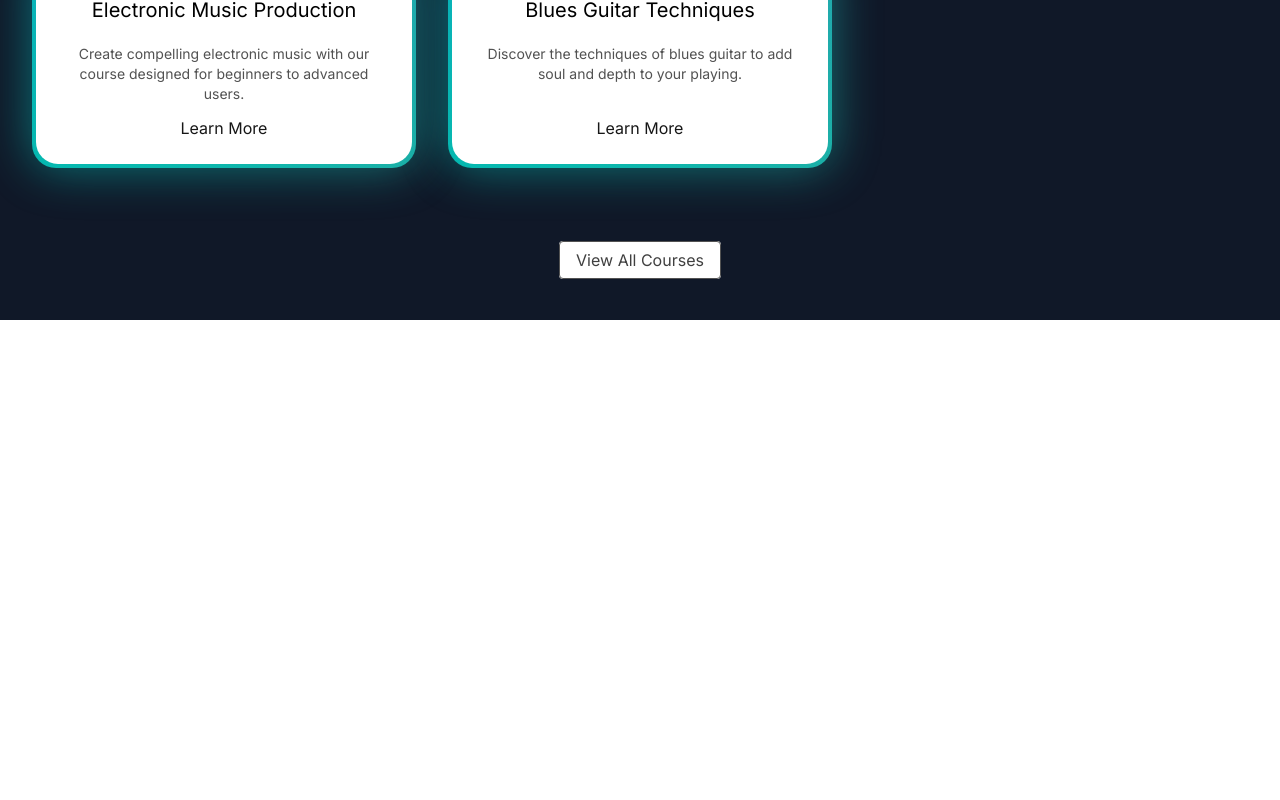
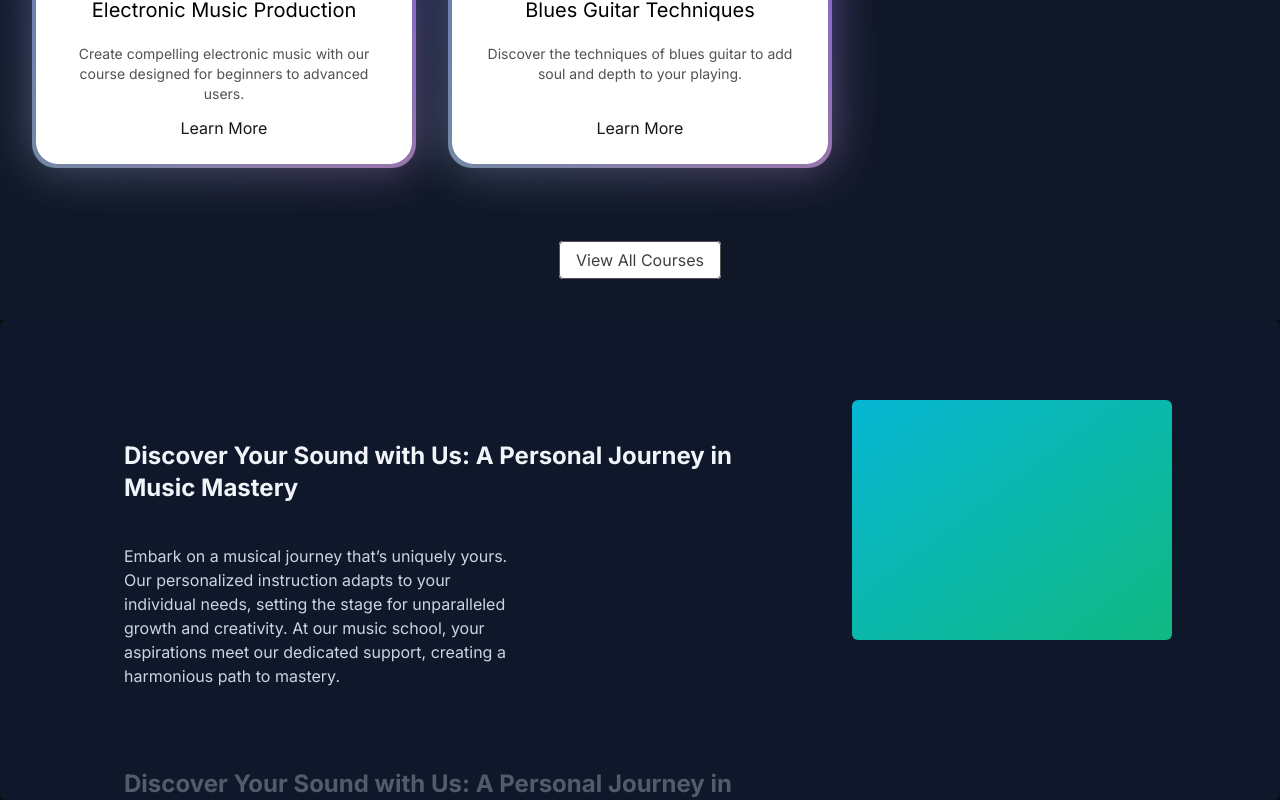
Before and after one commit to VinayNoogler000/Music-Academy-Next.js, a Next.js app: page / in a window 1280 px wide. Shown: the part 1120-1920 px from the top of the page. Before the commit the page ends 1440 px from the top, so only its background shows below. Built offline with nearby package versions, Linux system fonts and the light colour scheme.

Commit message:
Add "sticky scroll reveal" component from Aceternity UI library, and integrate it into the "Why Choose Us" section of the homepage.

```diff
--- a/src/app/page.tsx
+++ b/src/app/page.tsx
@@ -1,5 +1,6 @@
 import FeaturedCourses from "@/components/FeaturedCourses";
 import HeroSection from "@/components/HeroSection";
+import WhyChooseUs from "@/components/WhyChooseUs";
 
 export default function Home() {
   return (
@@ -7,6 +8,7 @@
       <h1 className="text-2xl text-center">Chai Aur Code</h1>
       <HeroSection/>
       <FeaturedCourses/>
+      <WhyChooseUs />
     </main>
   );
 }
--- /dev/null
+++ b/src/components/WhyChooseUs.tsx
@@ -0,0 +1,46 @@
+"use client";
+import React from "react";
+import { StickyScroll } from "./ui/sticky-scroll-reveal";
+
+const content = [
+    {
+      title: 'Discover Your Sound with Us: A Personal Journey in Music Mastery',
+      description:
+        'Embark on a musical journey that’s uniquely yours. Our personalized instruction adapts to your individual needs, setting the stage for unparalleled growth and creativity. At our music school, your aspirations meet our dedicated support, creating a harmonious path to mastery.',
+    },
+    {
+      title: 'Discover Your Sound with Us: A Personal Journey in Music Mastery',
+      description:
+        'Embark on a musical journey that’s uniquely yours. Our personalized instruction adapts to your individual needs, setting the stage for unparalleled growth and creativity. At our music school, your aspirations meet our dedicated support, creating a harmonious path to mastery.',
+    },
+    {
+      title: 'Discover Your Sound with Us: A Personal Journey in Music Mastery',
+      description:
+        'Embark on a musical journey that’s uniquely yours. Our personalized instruction adapts to your individual needs, setting the stage for unparalleled growth and creativity. At our music school, your aspirations meet our dedicated support, creating a harmonious path to mastery.',
+    },
+    {
+      title: 'Live Feedback & Engagement',
+      description:
+        'Immerse yourself in an interactive learning experience where feedback is immediate, just like real-time changes in a collaborative project. This approach enhances your understanding and mastery of music concepts and performance techniques.',
+    },
+    {
+      title: 'Cutting-Edge Curriculum',
+      description:
+        'Our curriculum is continuously updated to include the latest music education trends and technologies, ensuring you’re always learning with the most current and effective methods. Say goodbye to outdated materials and welcome an education that evolves with the industry.',
+    },
+    {
+      title: 'Limitless Learning Opportunities',
+      description:
+        'With our expansive resource library and dynamic course offerings, you’ll never find yourself without something new to explore. Our platform provides continuous opportunities for growth, ensuring your musical skills are always advancing.',
+    },
+];
+
+function WhyChooseUs() {
+  return (
+    <div>
+        <StickyScroll content={content} />
+    </div>
+  )
+}
+
+export default WhyChooseUs;
--- /dev/null
+++ b/src/components/ui/sticky-scroll-reveal.tsx
@@ -0,0 +1,112 @@
+"use client";
+import React, { useEffect, useRef, useState } from "react";
+import { useMotionValueEvent, useScroll } from "motion/react";
+import { motion } from "motion/react";
+import { cn } from "@/lib/utils";
+
+export const StickyScroll = ({
+  content,
+  contentClassName,
+}: {
+  content: {
+    title: string;
+    description: string;
+    content?: React.ReactNode | any;
+  }[];
+  contentClassName?: string;
+}) => {
+  const [activeCard, setActiveCard] = React.useState(0);
+  const ref = useRef<any>(null);
+  const { scrollYProgress } = useScroll({
+    // uncomment line 22 and comment line 23 if you DONT want the overflow container and want to have it change on the entire page scroll
+    // target: ref
+    container: ref,
+    offset: ["start start", "end start"],
+  });
+  const cardLength = content.length;
+
+  useMotionValueEvent(scrollYProgress, "change", (latest) => {
+    const cardsBreakpoints = content.map((_, index) => index / cardLength);
+    const closestBreakpointIndex = cardsBreakpoints.reduce(
+      (acc, breakpoint, index) => {
+        const distance = Math.abs(latest - breakpoint);
+        if (distance < Math.abs(latest - cardsBreakpoints[acc])) {
+          return index;
+        }
+        return acc;
+      },
+      0,
+    );
+    setActiveCard(closestBreakpointIndex);
+  });
+
+  const backgroundColors = [
+    "#0f172a", // slate-900
+    "#000000", // black
+    "#171717", // neutral-900
+  ];
+  const linearGradients = [
+    "linear-gradient(to bottom right, #06b6d4, #10b981)", // cyan-500 to emerald-500
+    "linear-gradient(to bottom right, #ec4899, #6366f1)", // pink-500 to indigo-500
+    "linear-gradient(to bottom right, #f97316, #eab308)", // orange-500 to yellow-500
+  ];
+
+  const [backgroundGradient, setBackgroundGradient] = useState(
+    linearGradients[0],
+  );
+
+  useEffect(() => {
+    setBackgroundGradient(linearGradients[activeCard % linearGradients.length]);
+  }, [activeCard]);
+
+  return (
+    <motion.div
+      animate={{
+        backgroundColor: backgroundColors[activeCard % backgroundColors.length],
+      }}
+      className="relative flex h-[30rem] justify-center space-x-10 overflow-y-auto rounded-md p-10"
+      ref={ref}
+    >
+      <div className="div relative flex items-start px-4">
+        <div className="max-w-2xl">
+          {content.map((item, index) => (
+            <div key={item.title + index} className="my-20">
+              <motion.h2
+                initial={{
+                  opacity: 0,
+                }}
+                animate={{
+                  opacity: activeCard === index ? 1 : 0.3,
+                }}
+                className="text-2xl font-bold text-slate-100"
+              >
+                {item.title}
+              </motion.h2>
+              <motion.p
+                initial={{
+                  opacity: 0,
+                }}
+                animate={{
+                  opacity: activeCard === index ? 1 : 0.3,
+                }}
+                className="text-kg mt-10 max-w-sm text-slate-300"
+              >
+                {item.description}
+              </motion.p>
+            </div>
+          ))}
+          <div className="h-40" />
+        </div>
+      </div>
+      <div
+        style={{ background: backgroundGradient }}
+        className={cn(
+          "sticky top-10 hidden h-60 w-80 overflow-hidden rounded-md bg-white lg:block",
+          contentClassName,
+        )}
+      >
+        {content[activeCard].content ?? null}
+      </div>
+    </motion.div>
+  );
+};
```
